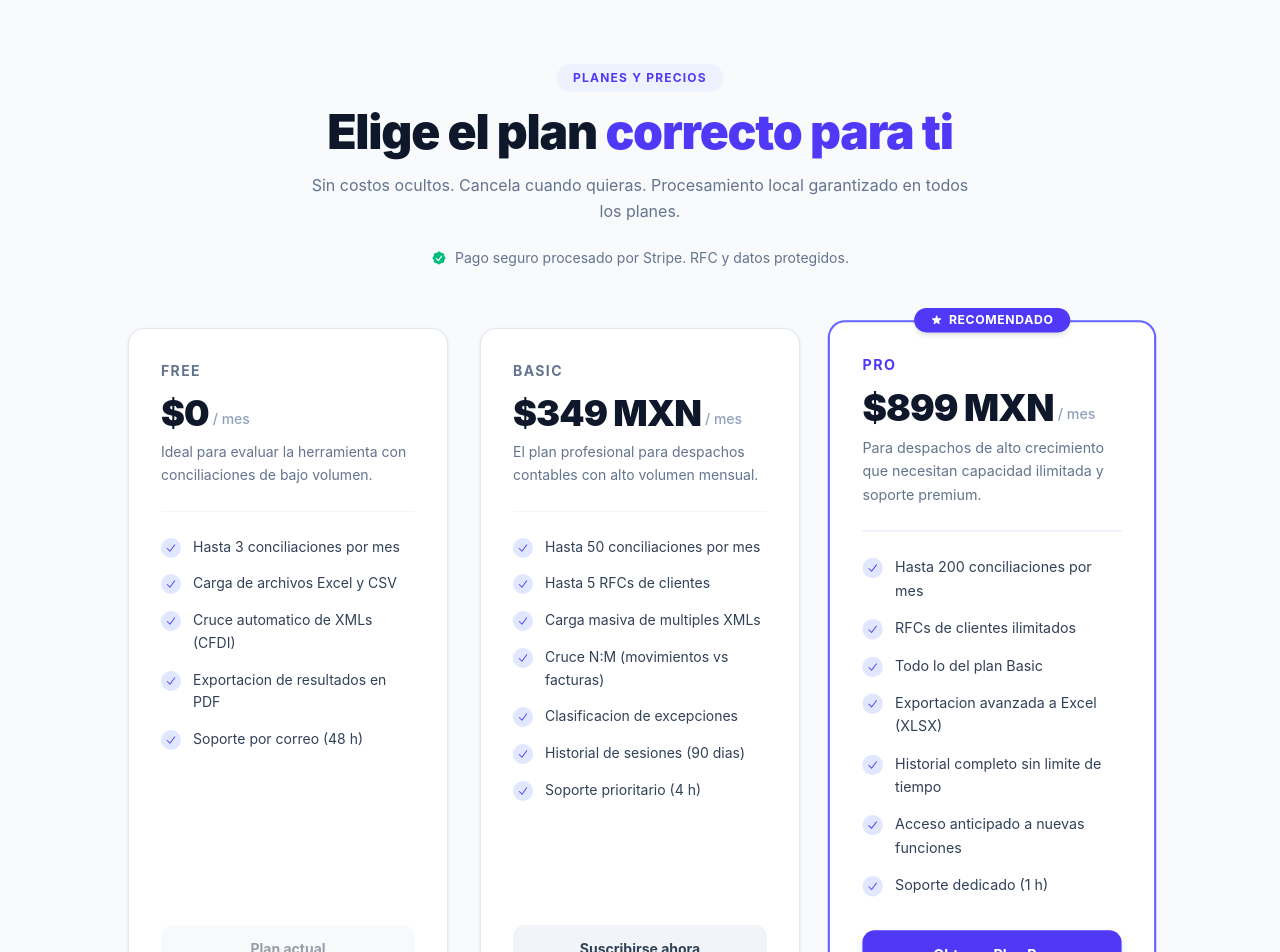
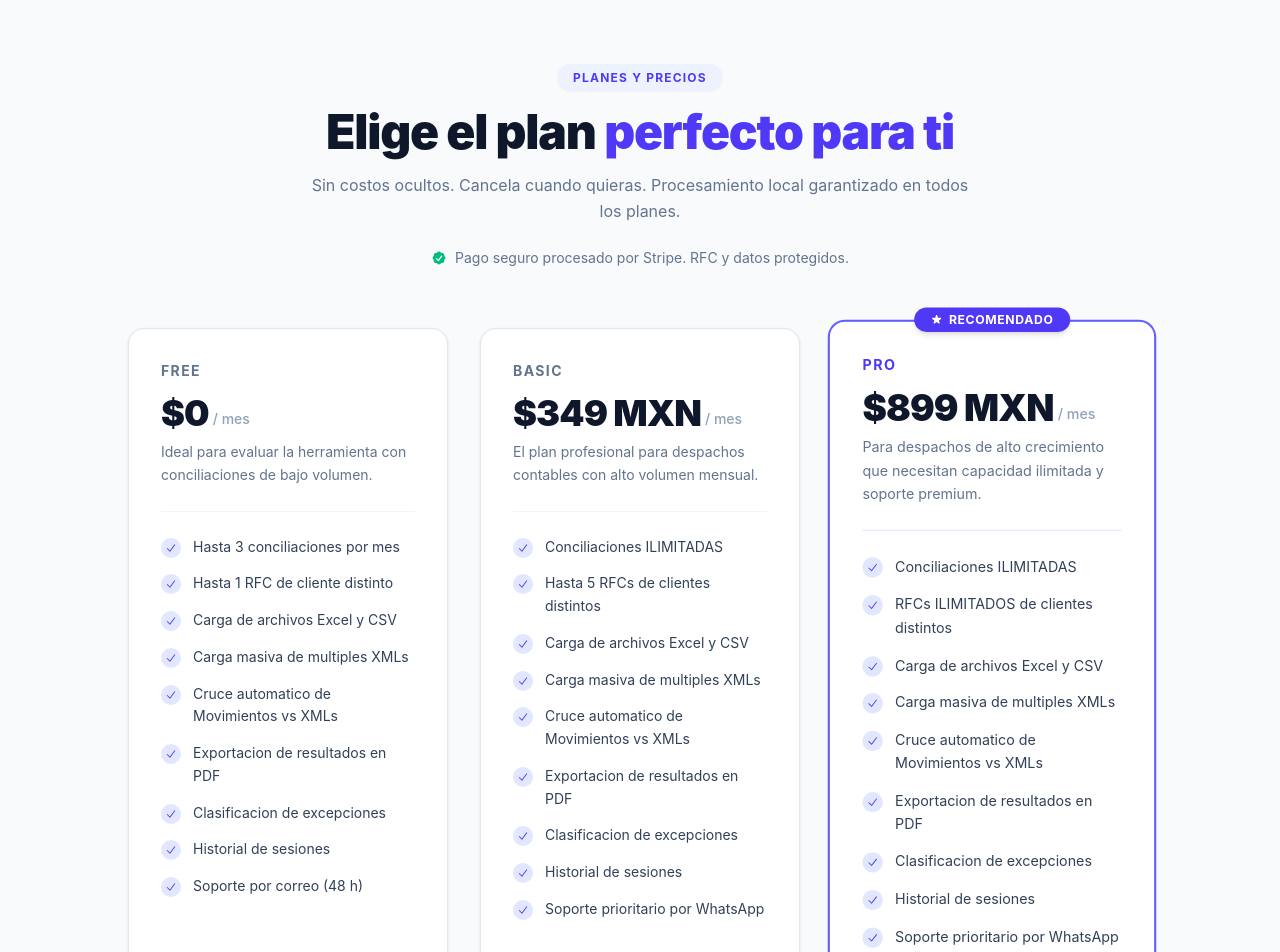
Before and after one commit to AngelAraujoAyala/ConciliaFacil, a React (Vite) app in the folder frontend/: page /pricing in a window 1280 px wide. Shown: the top 952 px of the page. Built offline with nearby package versions, Linux system fonts and the light colour scheme.

Commit message:
Avance en implementación de pagos, queda pendiente mejorar diseño de la pasarela de pagos

```diff
--- a/frontend/src/features/billing/pages/PricingPage.tsx
+++ b/frontend/src/features/billing/pages/PricingPage.tsx
@@ -20,9 +20,13 @@ const PLANS: SubscriptionPlan[] = [
       "Ideal para evaluar la herramienta con conciliaciones de bajo volumen.",
     features: [
       "Hasta 3 conciliaciones por mes",
+      "Hasta 1 RFC de cliente distinto",
       "Carga de archivos Excel y CSV",
-      "Cruce automatico de XMLs (CFDI)",
+      "Carga masiva de multiples XMLs",
+      "Cruce automatico de Movimientos vs XMLs",
       "Exportacion de resultados en PDF",
+      "Clasificacion de excepciones",
+      "Historial de sesiones",
       "Soporte por correo (48 h)",
     ],
     stripePriceId: null,
@@ -38,13 +42,15 @@ const PLANS: SubscriptionPlan[] = [
     description:
       "El plan profesional para despachos contables con alto volumen mensual.",
     features: [
-      "Hasta 50 conciliaciones por mes",
-      "Hasta 5 RFCs de clientes",
+      "Conciliaciones ILIMITADAS",
+      "Hasta 5 RFCs de clientes distintos",
+      "Carga de archivos Excel y CSV",
       "Carga masiva de multiples XMLs",
-      "Cruce N:M (movimientos vs facturas)",
+      "Cruce automatico de Movimientos vs XMLs",
+      "Exportacion de resultados en PDF",
       "Clasificacion de excepciones",
-      "Historial de sesiones (90 dias)",
-      "Soporte prioritario (4 h)",
+      "Historial de sesiones",
+      "Soporte prioritario por WhatsApp",
     ],
     stripePriceId: "price_1TpCWFRk8JjGytDbEsAY9wVo",
     isPopular: false,
@@ -58,13 +64,15 @@ const PLANS: SubscriptionPlan[] = [
     description:
       "Para despachos de alto crecimiento que necesitan capacidad ilimitada y soporte premium.",
     features: [
-      "Hasta 200 conciliaciones por mes",
-      "RFCs de clientes ilimitados",
-      "Todo lo del plan Basic",
-      "Exportacion avanzada a Excel (XLSX)",
-      "Historial completo sin limite de tiempo",
-      "Acceso anticipado a nuevas funciones",
-      "Soporte dedicado (1 h)",
+      "Conciliaciones ILIMITADAS",
+      "RFCs ILIMITADOS de clientes distintos",
+      "Carga de archivos Excel y CSV",
+      "Carga masiva de multiples XMLs",
+      "Cruce automatico de Movimientos vs XMLs",
+      "Exportacion de resultados en PDF",
+      "Clasificacion de excepciones",
+      "Historial de sesiones",
+      "Soporte prioritario por WhatsApp",
     ],
     stripePriceId: "price_1TqgASRk8JjGytDb5oegIhB0",
     isPopular: true,
@@ -179,7 +187,7 @@ export const PricingPage: React.FC = () => {
           </span>
           <h1 className="mt-4 text-4xl font-black tracking-tight text-slate-900 sm:text-5xl">
             Elige el plan{" "}
-            <span className="text-indigo-600">correcto para ti</span>
+            <span className="text-indigo-600">perfecto para ti</span>
           </h1>
           <p className="mx-auto mt-4 max-w-2xl text-base leading-relaxed text-slate-500">
             Sin costos ocultos. Cancela cuando quieras. Procesamiento local
--- a/frontend/src/features/dashboard/components/WelcomeHeader.tsx
+++ b/frontend/src/features/dashboard/components/WelcomeHeader.tsx
@@ -1,4 +1,5 @@
-import React, { useState } from "react";
+import React from "react";
+import { useNavigate } from "react-router-dom";
 import { useAuthStore } from "../../../store/authStore";
 import { useGetProfile } from "../hooks/useGetProfile";
 import { Sparkles, ArrowRight } from "lucide-react";
@@ -30,9 +31,9 @@ const PLAN_CONFIGS: Record<UserPlan, PlanBadgeConfig> = {
 };
 
 export const WelcomeHeader: React.FC = () => {
+  const navigate = useNavigate();
   const user = useAuthStore((state) => state.user);
   const { data: profile } = useGetProfile();
-  const [showUpgradeModal, setShowUpgradeModal] = useState(false);
 
   const displayName = user?.user_metadata?.full_name || user?.email?.split("@")[0] || "Usuario";
   const currentPlan: UserPlan = profile?.plan || "FREE";
@@ -63,7 +64,7 @@ export const WelcomeHeader: React.FC = () => {
 
           {showUpgradeBtn && (
             <button
-              onClick={() => setShowUpgradeModal(true)}
+              onClick={() => navigate("/home/planes")}
               className="inline-flex items-center gap-1 px-3 py-1.5 bg-indigo-600 hover:bg-indigo-700 text-white rounded-lg text-xs font-semibold transition-colors shadow-xs cursor-pointer"
             >
               Mejorar
@@ -72,43 +73,6 @@ export const WelcomeHeader: React.FC = () => {
           )}
         </div>
       </div>
-
-      {/* Modal Upgrade Plan */}
-      {showUpgradeModal && (
-        <div className="fixed inset-0 bg-black/50 flex items-center justify-center p-4 z-50 animate-fade-in">
-          <div className="bg-white rounded-2xl p-6 max-w-md w-full shadow-2xl space-y-4 border border-slate-100 transform scale-100 transition-transform">
-            <div className="flex items-center space-x-3 text-amber-500">
-              <svg
-                xmlns="http://www.w3.org/2000/svg"
-                fill="none"
-                viewBox="0 0 24 24"
-                strokeWidth={2}
-                stroke="currentColor"
-                className="w-6 h-6"
-              >
-                <path
-                  strokeLinecap="round"
-                  strokeLinejoin="round"
-                  d="M12 9v3.75m-9.303 3.376c-.866 1.5.217 3.374 1.948 3.374h14.71c1.73 0 2.813-1.874 1.948-3.374L13.949 3.378c-.866-1.5-3.032-1.5-3.898 0L2.697 16.126zM12 15.75h.007v.008H12v-.008z"
-                />
-              </svg>
-              <h3 className="font-bold text-lg text-gray-900">Mejorar Plan (Próximamente)</h3>
-            </div>
-            <p className="text-sm text-gray-600 leading-relaxed">
-              Estamos preparando las pasarelas de pago y opciones de suscripción para darte la mejor experiencia.
-              ¡Gracias por tu interés en potenciar tus conciliaciones con nosotros! Te avisaremos muy pronto.
-            </p>
-            <div className="flex justify-end">
-              <button
-                onClick={() => setShowUpgradeModal(false)}
-                className="py-2 px-5 bg-gray-900 hover:bg-gray-800 text-white text-xs font-semibold rounded-lg transition duration-150"
-              >
-                Entendido
-              </button>
-            </div>
-          </div>
-        </div>
-      )}
     </div>
   );
 };
--- a/frontend/src/features/dashboard/pages/DashboardPage.tsx
+++ b/frontend/src/features/dashboard/pages/DashboardPage.tsx
@@ -1,4 +1,6 @@
 import React, { useEffect, useState, useCallback } from "react";
+import { useSearchParams } from "react-router-dom";
+import { useQueryClient } from "@tanstack/react-query";
 import { useGetProfile } from "../hooks/useGetProfile";
 import { WelcomeHeader } from "../components/WelcomeHeader";
 import { MetricsGrid } from "../components/MetricsGrid";
@@ -9,6 +11,8 @@ import { useAuthStore } from "../../../store/authStore";
 export const DashboardPage: React.FC = () => {
   const { data: profile, isLoading, error } = useGetProfile();
   const user = useAuthStore((state) => state.user);
+  const [searchParams, setSearchParams] = useSearchParams();
+  const queryClient = useQueryClient();
 
   // ── Estado de selección de borrador ────────────────────────────────────────
   // Vivir aquí evita contaminar el store global con estado puramente de UI.
@@ -18,6 +22,18 @@ export const DashboardPage: React.FC = () => {
   const handleSelectDraft = useCallback((id: string | null) => {
     setSelectedConciliationId((prev) => (prev === id ? null : id)); // toggle
   }, []);
+
+  // ── Detectar retorno desde Stripe Checkout ─────────────────────────────────
+  // Stripe redirige a /home?session_id=cs_xxx al completar el pago.
+  // Invalidamos el caché de React Query para forzar un refetch inmediato del
+  // perfil desde NestJS/Prisma, reflejando el nuevo plan en la UI.
+  useEffect(() => {
+    if (searchParams.get("session_id")) {
+      void queryClient.invalidateQueries({ queryKey: ["userProfile"] });
+      // Limpiar el parámetro de la URL sin agregar entrada al historial
+      setSearchParams({}, { replace: true });
+    }
+  }, [searchParams, queryClient, setSearchParams]);
 
   // ── Sincronizar plan de NestJS/Prisma → user_metadata ─────────────────────
   useEffect(() => {
```
Also changed, not shown: 1 other file (tests, documents, lock files or other folders).
